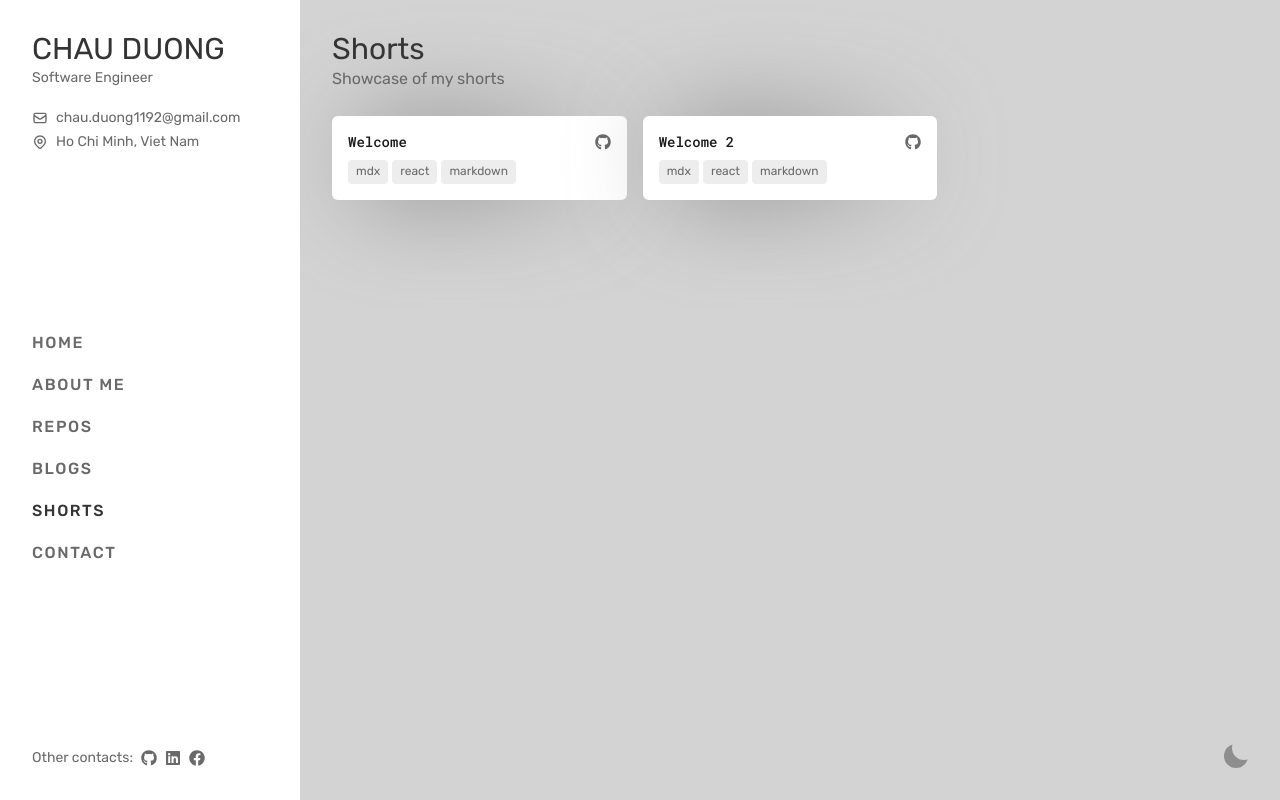
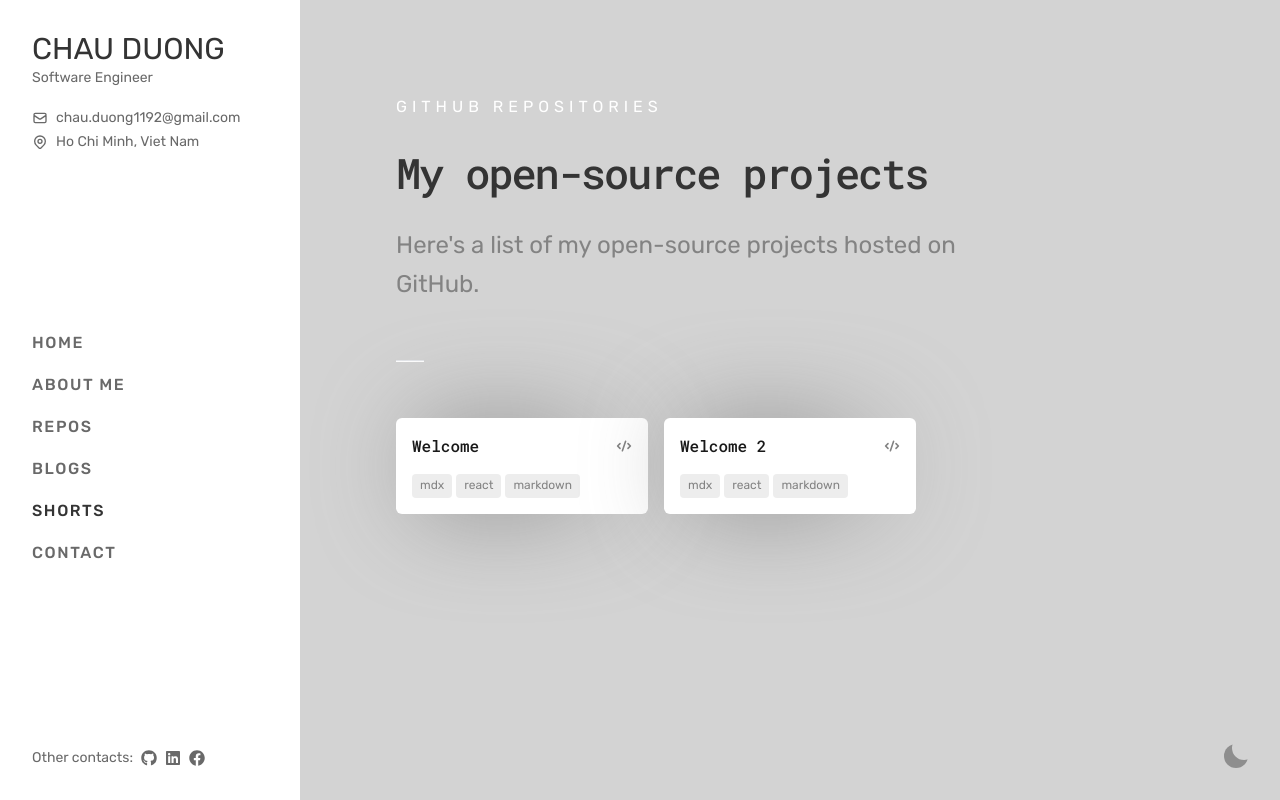
Before and after one commit to chauduong1192/cd-portfolio, a Next.js app: page /shorts in a window 1280 px wide. Built offline with nearby package versions, Linux system fonts and the light colour scheme.

Commit message:
feat: 🎸 add loading and fix markdown

```diff
--- a/package.json
+++ b/package.json
@@ -29,6 +29,7 @@
     "react": "^18.2.0",
     "react-dom": "^18.2.0",
     "react-icons": "^5.3.0",
+    "remark-gfm": "^4.0.0",
     "sharp": "^0.33.5",
     "tailwind-merge": "^2.5.2",
     "tailwind-variants": "^0.2.1",
--- /dev/null
+++ b/src/app/loading.tsx
@@ -0,0 +1,50 @@
+'use client';
+
+import { Animate } from '@/components/Animate';
+import { fadeIn } from '@/utils/framer-variants';
+import { motion, useAnimate } from 'framer-motion';
+import { useEffect, useRef } from 'react';
+
+export default function Loading() {
+  const [scope, animate] = useAnimate();
+  const containerRef = useRef<HTMLDivElement>(null);
+
+  useEffect(() => {
+    const containerWidth = containerRef?.current?.offsetWidth;
+    const animateLoader = async () => {
+      if (scope.current) {
+        await animate(
+          [
+            [scope.current, { x: 0, width: '100%' }],
+            [scope.current, { x: containerWidth, width: '0%' }, { delay: 0.6 }],
+          ],
+          {
+            duration: 2,
+            repeat: Infinity,
+            repeatDelay: 0.8,
+          },
+        );
+      }
+    };
+    animateLoader();
+  }, [animate, scope]);
+
+  return (
+    <Animate>
+      <motion.div
+        animate={fadeIn}
+        className='w-full h-full flex justify-center items-center m-0 p-0 min-h-screen'
+      >
+        <div ref={containerRef} className='relative'>
+          <motion.div ref={scope} className='absolute h-full bg-white' />
+          <div
+            className='text-xl font-medium italic m-4 whitespace-nowrap text-gray-slate dark:text-white
+              mix-blend-difference'
+          >
+            Loading... good things come to those who wait!
+          </div>
+        </div>
+      </motion.div>
+    </Animate>
+  );
+}
--- a/src/app/repos/page.tsx
+++ b/src/app/repos/page.tsx
@@ -51,7 +51,8 @@ export default async function GithubRepositories() {
         headingText='Github repositories'
         title='My open-source projects'
         description="Here's a list of my open-source projects hosted on GitHub."
-        withHr={false}
+        withHr={true}
+        className='gap-0'
       >
         <div
           className='grid grid-cols-1 sm:grid-cols-2 md:grid-cols-3 2xl:grid-cols-4 gap-4
--- a/src/app/shorts/[slug]/page.tsx
+++ b/src/app/shorts/[slug]/page.tsx
@@ -1,10 +1,8 @@
 import { Container } from '@/components/Container';
 import { CustomMDX } from '@/components/MDX';
-
-// import Welcome from '@/markdown/shorts/short-1.mdx';
 import { getShortBySlug } from '@/utils/shorts';
 
-const getPageContent = async (slug) => {
+const getPageContent = async (slug: string) => {
   const { meta, content } = await getShortBySlug(slug);
   return { meta, content };
 };
@@ -24,8 +22,6 @@ export default async function ShortDetails({
   params: { slug: string };
 }) {
   const { content } = await getPageContent(params.slug);
-  console.log('content', content);
-
   return (
     <Container title='Shorts' subTitle='Showcase of my shorts'>
       {/* <div>{content}</div> */}
--- a/src/app/shorts/page.tsx
+++ b/src/app/shorts/page.tsx
@@ -1,5 +1,7 @@
 import { Card } from '@/components/Card';
 import { Container } from '@/components/Container';
+import { HeadingSection } from '@/components/HeadingSection';
+import { HiCode } from 'react-icons/hi';
 
 import { getAllShortsData } from '@/utils/shorts';
 
@@ -11,20 +13,33 @@ export default async function ShortsPage() {
   const allShorts = getAllShortsData();
 
   return (
-    <Container title='Shorts' subTitle='Showcase of my shorts'>
+    <Container subTitle='Showcase of my shorts'>
+      <HeadingSection
+        headingText='Github repositories'
+        title='My open-source projects'
+        description="Here's a list of my open-source projects hosted on GitHub."
+        withHr={true}
+        className='gap-0'
+      >
         <div className='grid grid-cols-1 sm:grid-cols-2 md:grid-cols-3 gap-4'>
           {allShorts?.map(({ slug, title, tags }) => (
             <Card
+              contentProps={{ className: 'gap-4' }}
               key={title}
               href={`/shorts/${slug}`}
               name={title}
               external={false}
-            // description={description}
+              icon={
+                <HiCode
+                  size={16}
+                  className='text-slate-gray dark:text-gray-medium min-w-4'
+                />
+              }
               tags={tags?.map((field) => field)}
-            // count={stargazers_count}
             />
           ))}
         </div>
+      </HeadingSection>
     </Container>
   );
 }
--- a/src/components/Card/Card.tsx
+++ b/src/components/Card/Card.tsx
@@ -1,9 +1,14 @@
 import Link from 'next/link';
-import { ComponentPropsWithRef, ReactNode } from 'react';
+import {
+  ComponentPropsWithoutRef,
+  ComponentPropsWithRef,
+  ReactNode,
+} from 'react';
 import { FaGithub } from 'react-icons/fa';
 import { HiOutlineStar } from 'react-icons/hi';
 
 import { Meteors } from '@/components/Meteors';
+import { cn } from '@/utils/classnames';
 
 type CardProps = ComponentPropsWithRef<'a'> & {
   href: string;
@@ -13,6 +18,7 @@ type CardProps = ComponentPropsWithRef<'a'> & {
   tags?: string[];
   count?: number | ReactNode;
   external?: boolean;
+  contentProps?: ComponentPropsWithoutRef<'div'>;
 };
 
 export const Card = ({
@@ -23,6 +29,7 @@ export const Card = ({
   tags,
   external = true,
   count,
+  contentProps,
   ...props
 }: CardProps) => {
   return (
@@ -39,11 +46,15 @@ export const Card = ({
           blur-3xl'
       />
       <div
-        className='relative w-full h-full p-4 gap-2 flex flex-col justify-between overflow-hidden
-          bg-white dark:bg-white/95 rounded-md'
+        {...contentProps}
+        className={cn(
+          `relative w-full h-full p-4 gap-2 flex flex-col justify-between overflow-hidden
+          bg-white dark:bg-white/95 rounded-md`,
+          contentProps?.className,
+        )}
       >
         <div className='flex items-center gap-2'>
-          <div className='text-sm font-medium grow line-clamp-1 text-black-default font-roboto-mono'>
+          <div className='text-base font-medium grow line-clamp-1 text-black-default font-roboto-mono'>
             {name}
           </div>
           {icon ?? (
--- a/src/components/CoreLayout/CoreLayout.tsx
+++ b/src/components/CoreLayout/CoreLayout.tsx
@@ -1,7 +1,14 @@
 'use client';
 
-import { PropsWithChildren, useEffect, useRef, useState } from 'react';
+import {
+  PropsWithChildren,
+  Suspense,
+  useEffect,
+  useRef,
+  useState,
+} from 'react';
 
+import Loading from '@/app/loading';
 import { GoToTop } from '@/components/GoToTop';
 import { Header } from '@/components/Header';
 import { ToggleTheme } from '@/components/ToggleTheme';
@@ -43,7 +50,7 @@ export const CoreLayout = ({ children }: CoreLayoutProps) => {
         ref={ref}
         className='lg:ml-[300px] min-h-screen flex justify-center dark:bg-black-default'
       >
-        {children}
+        <Suspense fallback={<Loading />}>{children}</Suspense>
         {isShowGoToTop && <GoToTop />}
         <div className='fixed bottom-8 right-6 hidden lg:block'>
           <ToggleTheme />
--- a/src/components/MDX/MDX.tsx
+++ b/src/components/MDX/MDX.tsx
@@ -1,18 +1,30 @@
-import { MDXRemote } from 'next-mdx-remote/rsc';
+import { MDXRemote, MDXRemoteProps } from 'next-mdx-remote/rsc';
+import remarkGfm from 'remark-gfm';
 
 const components = {
-  h1: (props) => (
+  h1: (props: React.HTMLAttributes<HTMLHeadingElement>) => (
     <h1 {...props} className='text-5xl text-gray-700'>
       {props.children}
     </h1>
   ),
 };
 
-export function CustomMDX(props) {
+type CustomMDXProps = MDXRemoteProps;
+
+export function CustomMDX(props: CustomMDXProps) {
   return (
     <MDXRemote
+      components={{ ...components, ...(props.components || {}) }}
+      options={{
+        mdxOptions: {
+          remarkPlugins: [
+            remarkGfm,
+            ...(props.options?.mdxOptions?.remarkPlugins || []),
+          ],
+          rehypePlugins: [...(props.options?.mdxOptions?.rehypePlugins || [])],
+        },
+      }}
       {...props}
-      components={{ ...components, ...(props.components || {}) }}
     />
   );
 }
--- a/src/markdown/shorts/short-1.mdx
+++ b/src/markdown/shorts/short-1.mdx
@@ -1,19 +1,34 @@
 ---
 title: Welcome
+subTitle: to my MDX page!
 description: Welcome to my MDX page!
 date: 2020-01-01
 username: chau duong
 tags: ['mdx', 'react', 'markdown']
 ---
 
-# Welcome to my MDX page!
+# GFM
 
-This is some **bold** and _italics_ text.
+## Autolink literals
 
-This is a list in markdown:
+www.example.com, https://example.com, and contact@example.com.
 
-- One
-- Two
-- Three
+## Footnote
 
-Checkout my React component:
+A note[^1]
+
+[^1]: Big note.
+
+## Strikethrough
+
+~one~ or ~~two~~ tildes.
+
+## Table
+
+| a   | b   |   c |  d  |
+| --- | :-- | --: | :-: |
+
+## Tasklist
+
+- [ ] to do
+- [x] done
--- a/src/types/index.tsx
+++ b/src/types/index.tsx
@@ -28,34 +28,17 @@ export interface GithubRepo {
   fork: boolean;
 }
 
-export interface Root {
-  total: number;
-  skip: number;
-  limit: number;
-  items: Item[];
-}
+export type Short = {
+  title: string;
+  subTitle: string;
+  description: string;
+  tags: string[];
+  slug: string;
+  date: Date;
+  username: string;
+};
 
-export interface Item {
-  fields: Fields;
-}
-
-export interface Fields {
-  title: string;
-  slug: string;
-  author: Author;
-  publishDate: string;
-  body: any;
-  tags: Tag[];
-}
-
-export interface Tag {
-  name: string;
-  slug: string;
-}
-
-export interface Author {
-  fields: {
-    name: string;
-    websiteUrl: string;
-  };
-}
+export type ShortBySlug = {
+  meta: Short;
+  content: string;
+};
--- a/src/utils/framer-variants.ts
+++ b/src/utils/framer-variants.ts
@@ -38,9 +38,12 @@ export const fadeIn = {
   initial: { opacity: 0 },
   animate: {
     opacity: 1,
-    transition: {
-      ease: 'easeInOut',
-      duration: 0.5,
-    },
+  },
+  exit: {
+    opacity: 0,
+  },
+  transition: {
+    ease: 'easeInOut',
+    duration: 0.5,
   },
 };
--- a/src/utils/shorts.ts
+++ b/src/utils/shorts.ts
@@ -1,3 +1,4 @@
+import { Short, ShortBySlug } from '@/types';
 import fs from 'fs';
 import matter from 'gray-matter';
 import path from 'path';
@@ -20,7 +21,7 @@ export function getAllShortsData() {
     };
   });
 
-  return allShortsData;
+  return allShortsData as Short[];
 }
 
 export const getShortBySlug = async (slug: string) => {
@@ -29,7 +30,10 @@ export const getShortBySlug = async (slug: string) => {
 
   const fileContent = fs.readFileSync(filePath, { encoding: 'utf8' });
 
-  const { data } = matter(fileContent);
+  const { data, content } = matter(fileContent);
 
-  return { meta: { ...data, slug: realSlug }, content: fileContent };
+  return {
+    meta: { ...data, slug: realSlug },
+    content,
+  } as ShortBySlug;
 };
```
Also changed, not shown: 1 other file (tests, documents, lock files or other folders). Lines whose indentation alone changed are shown as unchanged.
